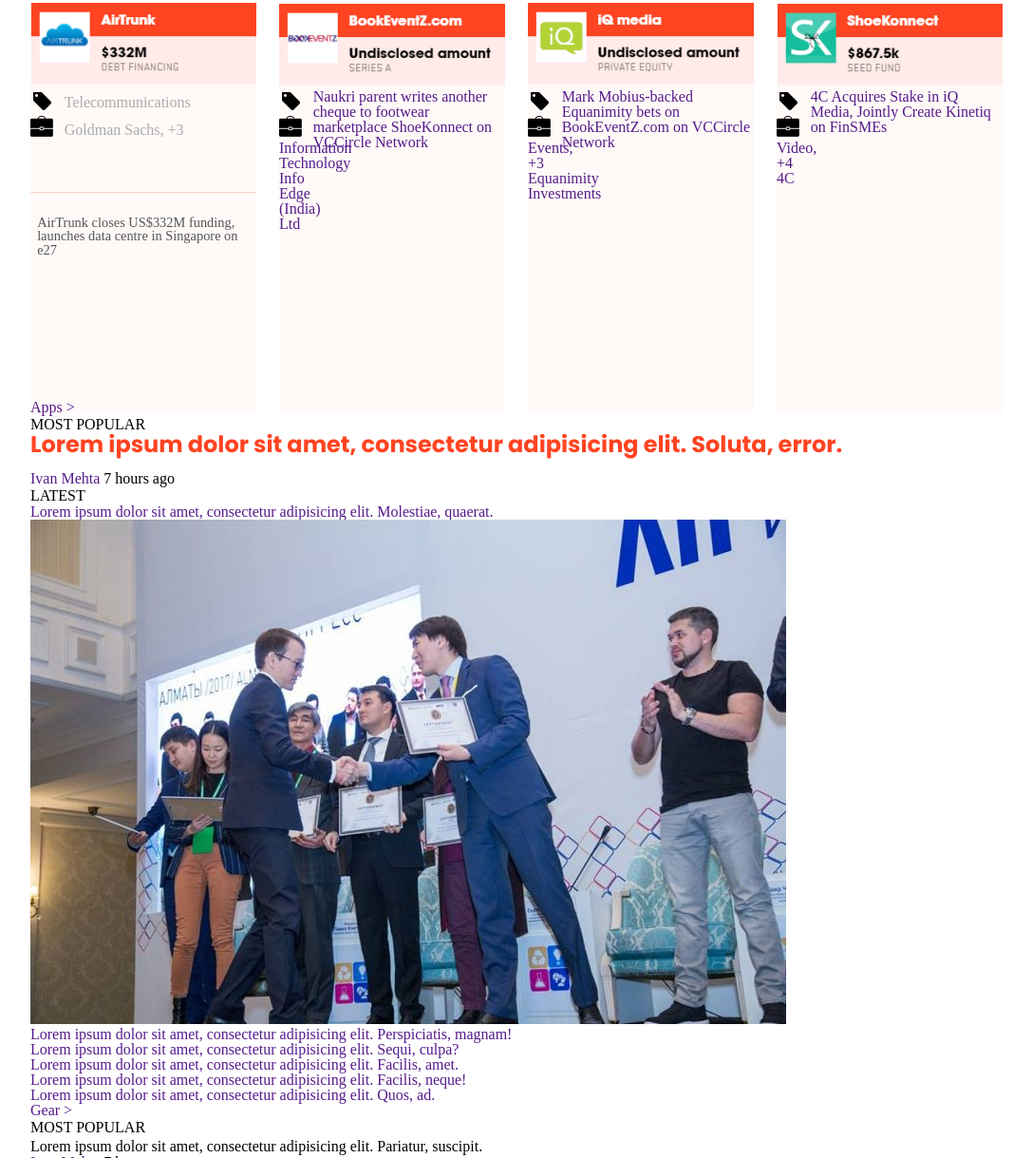
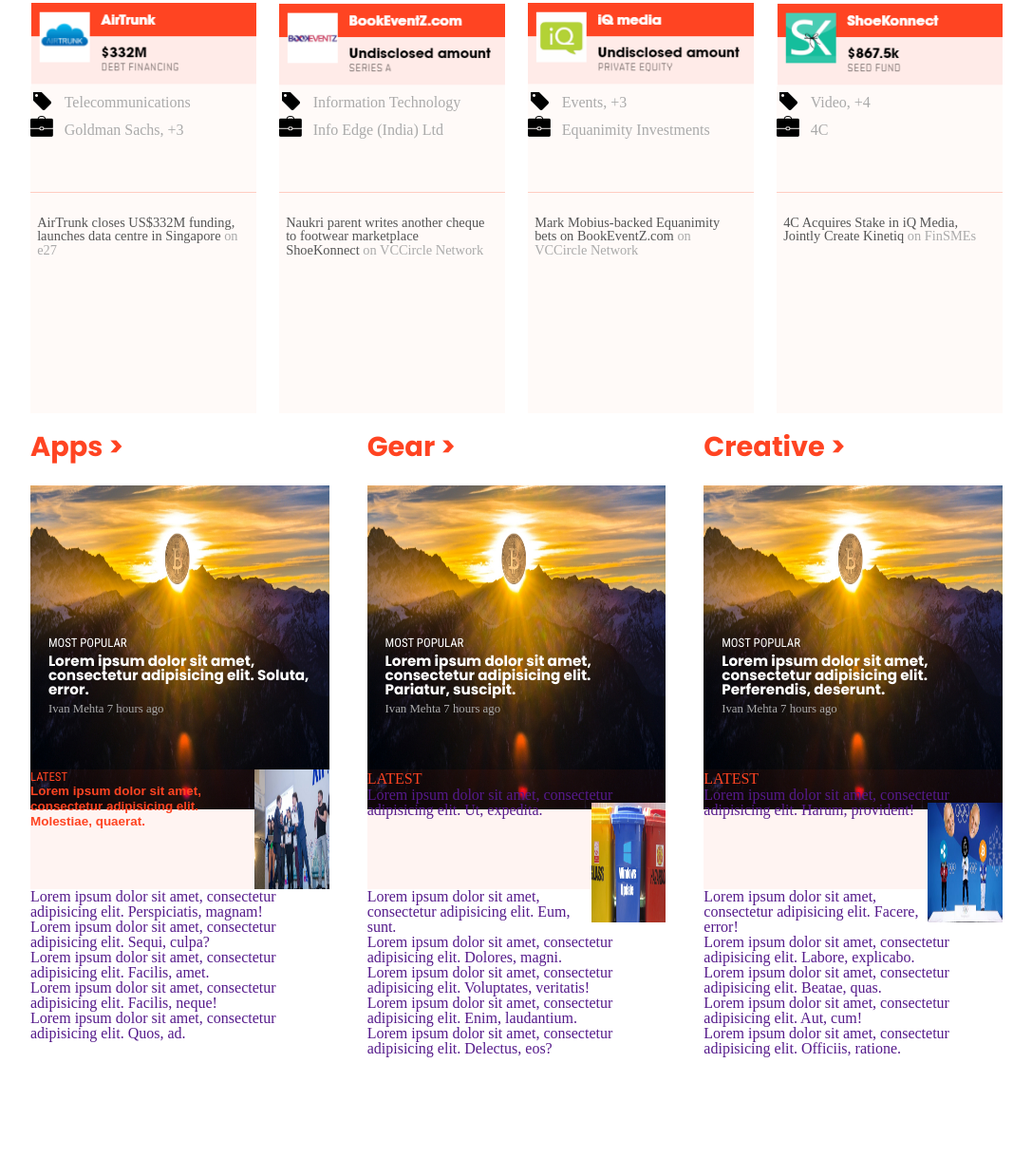
Before and after one commit to Zibilyonik/ResponsiveDesign, a plain HTML site: page index.html in a window 1280 px wide. Shown: the part 1314-2533 px from the top of the page at 95% size, without its empty margins (96-1183 px from the left). Drawn offline with nearby package versions, Linux system fonts and the light colour scheme; a web font is replaced by a local one.

Commit message:
latests topic part adjusted.

```diff
--- a/assets/CSS/style.css
+++ b/assets/CSS/style.css
@@ -209,12 +209,15 @@
   color: red;
   text-decoration: underline;
 }
-.latest-news-article span , .latest-news-article a {
+.latest-news-article span ,
+.latest-news-article a,
+.topic-first span,
+.topic-first span a {
   line-height: 20px;
   color:#aaa;
   text-decoration: none;
 }
-.latest-news-article span a:hover {
+.latest-news-article span a:hover{
   color:#555;
 }
 .latest-funding-grid-container {
@@ -252,12 +255,12 @@
   background: #fffaf8;
 }
 .funding-item > img {
-width:100%;
+  width:100%;
 }
 .funding-properties{
-width: 15%;
-height: 25%;
-float: left;
+  width: 15%;
+  height: 25%;
+  float: left;
 }
 .funding-list {
   list-style-image: none;
@@ -267,7 +270,7 @@
   height:25%;
   line-height: 1.8;
 }
-.funding-list a{
+.funding-list a, .fund-exp a span .on {
   text-decoration: none;
   color:#aaa;
 }
@@ -284,6 +287,86 @@
   border-top: 1px solid rgba(255,68,34,.25);
   clear: left;
 }
- .fund-exp a{
+ .fund-exp > a{
    color:#555;
  }
+ .topics-grid-container {
+   display: grid;
+   width:auto;
+   margin: 100px auto;
+   height: 330vh;
+   grid-template-columns: repeat(3, 1fr);
+   grid-template-rows: repeat(3, 1fr);
+   grid-gap: 5vh;
+   justify-content: center;
+ }
+ .topics-item {
+   background-image: url("../../assets/images/bitcoin-price-rise.jpg");
+   background-size: 100% 40%;
+   background-repeat: no-repeat;
+   background-position: top;
+   padding-top:35%;
+   color: white;
+
+ }
+
+ .topics-item h2 {
+   position: relative;
+   top:-165px;
+   color: #f42;
+   font-size: 1.8em;
+   font-weight: bold;
+   font-family: "Poppins";
+ }
+ .topics-item h2:hover {
+   color: black;
+ }
+ .topic-first{
+   width: 100%;
+   height: 20%;
+   padding: 6%;
+ }
+ .topic-first h3 {
+   margin-bottom: 0;
+   font-size: 0.95em;
+   color:#fff;
+   font-weight: bold;
+ }
+ .topic-first p{
+   font-family: "Roboto Condensed";
+   font-size: 0.8em;
+   margin-bottom: 0.3em;
+ }
+ .topic-first span {
+   display: block;
+   margin-top: 1%;
+   font-size: 0.8em;
+ }
+ .topic-first span a:hover {
+   color:#fff;
+ }
+ .topic-latest {
+   width:100%;
+   height:17%;
+   color: #f42;
+   margin-top: 3.5%;
+   background-color: rgba(255,68,34,.06);
+ }
+ .topic-latest img {
+   width:25%;
+   height: 100%;
+   float:right;
+ }
+ .topic-latest-texts {
+   width:70%;
+   float: left;
+   font-family: "Roboto Condensed";
+   font-size: 0.8em;
+ }
+ .topic-latest-texts a {
+   color: #f42;
+   font-size: 1.05em;
+   line-height: 1.2;
+   font-weight: bold;
+   font-family: Sans-serif;
+ }
--- a/index.html
+++ b/index.html
@@ -138,7 +138,7 @@
             </div>
             <div class="fund-exp">
               <a href="">
-                  <span>AirTrunk closes US$332M funding, launches data centre in Singapore on e27 </span>
+                  <span>AirTrunk closes US$332M funding, launches data centre in Singapore <span class="on">on e27</span> </span>
               </a>
             </div>
             </div>
@@ -147,6 +147,8 @@
             <div class="funding-properties">
               <img src="assets/icons/tag.png" alt=""  class="icon funding-icon">
               <img src="assets/icons/business.png" alt=""  class="icon funding-icon">
+            </div>
+            <div class="funding-list">
               <ul>
                 <a href="">
                   <li>Information Technology</li>
@@ -156,9 +158,9 @@
                 </a>
               </ul>
             </div>
-            <div>
+            <div class="fund-exp">
               <a href="">
-                  <span>Naukri parent writes another cheque to footwear marketplace ShoeKonnect on VCCircle Network</span>
+                  <span>Naukri parent writes another cheque to footwear marketplace ShoeKonnect <span class="on">on VCCircle Network</span></span>
               </a>
             </div>
           </div>
@@ -167,6 +169,8 @@
             <div class="funding-properties">
               <img src="assets/icons/tag.png" alt=""  class="icon funding-icon">
               <img src="assets/icons/business.png" alt=""  class="icon funding-icon">
+            </div>
+            <div class="funding-list">
               <ul>
                 <a href="">
                   <li>Events, +3</li>
@@ -176,9 +180,9 @@
                 </a>
               </ul>
             </div>
-            <div>
+            <div class="fund-exp">
               <a href="">
-                  <span>Mark Mobius-backed Equanimity bets on BookEventZ.com on VCCircle Network</span>
+                  <span>Mark Mobius-backed Equanimity bets on BookEventZ.com <span class="on">on VCCircle Network</span> </span>
               </a>
             </div>
           </div>
@@ -187,6 +191,8 @@
             <div class="funding-properties">
               <img src="assets/icons/tag.png" alt=""  class="icon funding-icon">
               <img src="assets/icons/business.png" alt=""  class="icon funding-icon">
+            </div>
+            <div class="funding-list">
               <ul>
                 <a href="">
                   <li>Video, +4</li>
@@ -196,16 +202,16 @@
                 </a>
               </ul>
             </div>
-            <div>
+            <div class="fund-exp">
               <a href="">
-                  <span>4C Acquires Stake in iQ Media, Jointly Create Kinetiq on FinSMEs</span>
+                  <span>4C Acquires Stake in iQ Media, Jointly Create Kinetiq <span class="on">on FinSMEs</span> </span>
               </a>
             </div>
           </div>
         </div>
         <div class="topics-grid-container">
           <div class="topics-item">
-            <a href="">
+             <a href="">
               <h2>Apps ></h2>
             </a>
             <div class="topic-first apps">
@@ -213,9 +219,13 @@
               <h3>Lorem ipsum dolor sit amet, consectetur adipisicing elit. Soluta, error.</h3>
               <span><a href="">Ivan Mehta</a> 7 hours ago</span>
             </div>
-            <div class="topic-latest"><p>LATEST</p>
-            <a href="">Lorem ipsum dolor sit amet, consectetur adipisicing elit. Molestiae, quaerat.</a>
-            <img src="assets/images/qazaqstan-startup.jpg" alt=""></div>
+            <div class="topic-latest">
+              <img src="assets/images/qazaqstan-startup.jpg" alt="">
+              <div class="topic-latest-texts">
+              <p>LATEST</p>
+              <a href="">Lorem ipsum dolor sit amet, consectetur adipisicing elit. Molestiae, quaerat.</a>
+            </div>
+            </div>
             <div class="topic-list">
               <ul>
                 <a href="">
@@ -242,7 +252,7 @@
             </a>
             <div class="topic-first gear">
               <p>MOST POPULAR</p>
-              <h4>Lorem ipsum dolor sit amet, consectetur adipisicing elit. Pariatur, suscipit.</h4>
+              <h3>Lorem ipsum dolor sit amet, consectetur adipisicing elit. Pariatur, suscipit.</h3>
               <span><a href="">Ivan Mehta</a> 7 hours ago</span>
             </div>
             <div class="topic-latest"><p>LATEST</p>
@@ -274,7 +284,7 @@
             </a>
             <div class="topic-first Creative">
               <p>MOST POPULAR</p>
-              <h4>Lorem ipsum dolor sit amet, consectetur adipisicing elit. Perferendis, deserunt.</h4>
+              <h3>Lorem ipsum dolor sit amet, consectetur adipisicing elit. Perferendis, deserunt.</h3>
               <span><a href="">Ivan Mehta</a> 7 hours ago</span>
             </div>
             <div class="topic-latest"><p>LATEST</p>
@@ -306,7 +316,7 @@
             </a>
             <div class="topic-first podium">
               <p>MOST POPULAR</p>
-              <h4>Lorem ipsum dolor sit amet, consectetur adipisicing elit. Iusto, reprehenderit!</h4>
+              <h3>Lorem ipsum dolor sit amet, consectetur adipisicing elit. Iusto, reprehenderit!</h3>
               <span><a href="">Ivan Mehta</a> 7 hours ago</span>
             </div>
             <div class="topic-latest"><p>LATEST</p>
@@ -338,7 +348,7 @@
             </a>
             <div class="topic-first insights">
               <p>MOST POPULAR</p>
-              <h4>Lorem ipsum dolor sit amet, consectetur adipisicing elit. Corrupti, vero.</h4>
+              <h3>Lorem ipsum dolor sit amet, consectetur adipisicing elit. Corrupti, vero.</h3>
               <span><a href="">Ivan Mehta</a> 7 hours ago</span>
             </div>
             <div class="topic-latest"><p>LATEST</p>
@@ -370,7 +380,7 @@
             </a>
             <div class="topic-first launch">
               <p>MOST POPULAR</p>
-              <h4>Lorem ipsum dolor sit amet, consectetur adipisicing elit. Velit, dolor!</h4>
+              <h3>Lorem ipsum dolor sit amet, consectetur adipisicing elit. Velit, dolor!</h3>
               <span><a href="">Ivan Mehta</a> 7 hours ago</span>
             </div>
             <div class="topic-latest"><p>LATEST</p>
@@ -402,7 +412,7 @@
             </a>
             <div class="topic-first distract">
               <p>MOST POPULAR</p>
-              <h4>Lorem ipsum dolor sit amet, consectetur adipisicing elit. Facere, officia.</h4>
+              <h3>Lorem ipsum dolor sit amet, consectetur adipisicing elit. Facere, officia.</h3>
               <span><a href="">Ivan Mehta</a> 7 hours ago</span>
             </div>
             <div class="topic-latest"><p>LATEST</p>
@@ -434,7 +444,7 @@
             </a>
             <div class="topic-first tech">
               <p>MOST POPULAR</p>
-              <h4>Lorem ipsum dolor sit amet, consectetur adipisicing elit. Ipsum, amet!</h4>
+              <h3>Lorem ipsum dolor sit amet, consectetur adipisicing elit. Ipsum, amet!</h3>
               <span><a href="">Ivan Mehta</a> 7 hours ago</span>
             </div>
             <div class="topic-latest"><p>LATEST</p>
```
